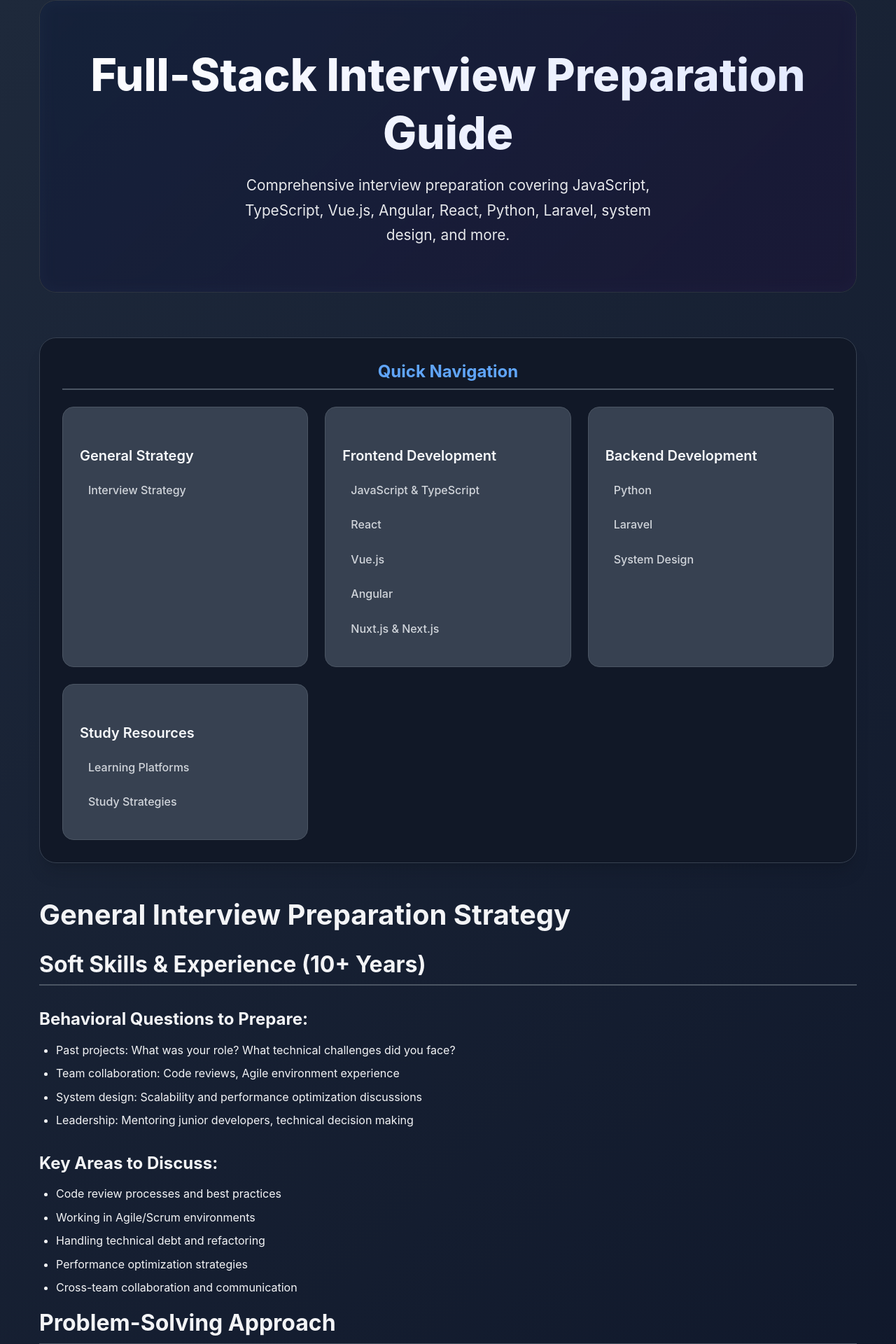
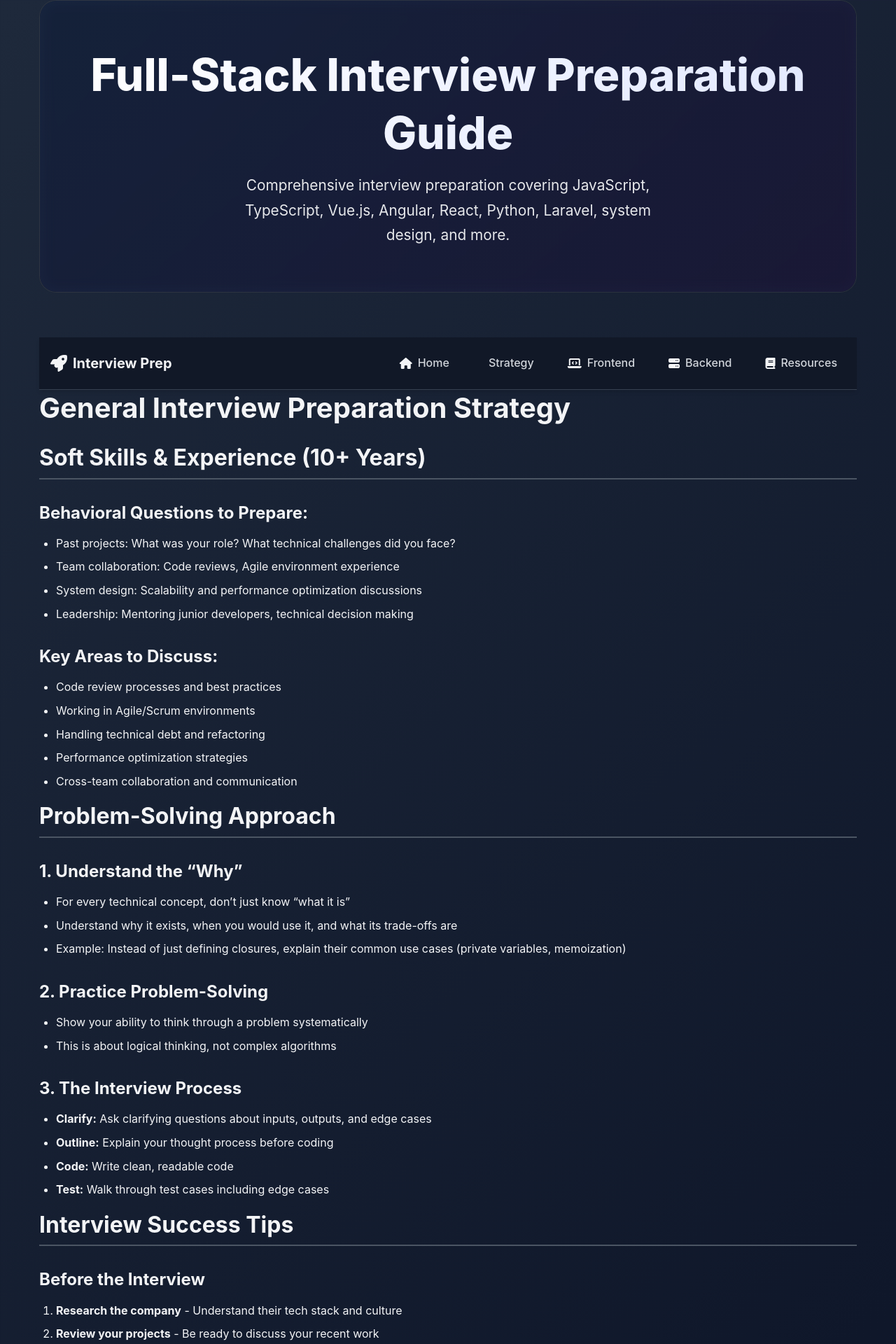
Before and after one commit to saadbinzia/full-stack-interview-preparation, a Jekyll site: the page built from docs/general/interview-strategy.md, in a window 1280 px wide. Shown: the top 1920 px of the page at 70% size. Built offline with Jekyll 4.4.1, drawn with Linux system fonts in a browser that asks for light colours.

Commit message:
Fix navigation: Hide Quick Navigation on subpages, add proper navbar for all pages

```diff
--- a/_layouts/default.html
+++ b/_layouts/default.html
@@ -8,6 +8,9 @@
 
     <!-- CSS -->
     <link rel="stylesheet" href="{{ '/assets/css/style.css' | relative_url }}">
+
+    <!-- Font Awesome for icons -->
+    <link rel="stylesheet" href="https://cdnjs.cloudflare.com/ajax/libs/font-awesome/6.4.0/css/all.min.css">
 
     <!-- Custom styles are handled by style.css -->
 </head>
@@ -20,6 +23,39 @@
             </div>
         </div>
 
+        <!-- Navigation Bar for all pages -->
+        <nav class="navbar">
+            <div class="container">
+                <div class="nav-brand">
+                    <a href="{{ '/' | relative_url }}">
+                        <i class="fas fa-rocket"></i>
+                        <span>Interview Prep</span>
+                    </a>
+                </div>
+                <div class="nav-menu" id="nav-menu">
+                    <a href="{{ '/' | relative_url }}" class="nav-link">
+                        <i class="fas fa-home"></i> Home
+                    </a>
+                    <a href="{{ '/docs/general/interview-strategy/' | relative_url }}" class="nav-link">
+                        <i class="fas fa-target"></i> Strategy
+                    </a>
+                    <a href="{{ '/docs/frontend/' | relative_url }}" class="nav-link">
+                        <i class="fas fa-laptop-code"></i> Frontend
+                    </a>
+                    <a href="{{ '/docs/backend/' | relative_url }}" class="nav-link">
+                        <i class="fas fa-server"></i> Backend
+                    </a>
+                    <a href="{{ '/docs/resources/' | relative_url }}" class="nav-link">
+                        <i class="fas fa-book"></i> Resources
+                    </a>
+                </div>
+                <div class="nav-toggle" id="nav-toggle">
+                    <i class="fas fa-bars"></i>
+                </div>
+            </div>
+        </nav>
+
+        {% unless page.url contains '/docs/' %}
         <nav class="nav">
             <h2>Quick Navigation</h2>
             <div class="nav-grid">
@@ -56,6 +92,7 @@
                 </div>
             </div>
         </nav>
+        {% endunless %}
 
         <main class="content">
             {{ content }}
--- a/assets/css/style.css
+++ b/assets/css/style.css
@@ -104,7 +104,7 @@
   text-align: center;
   color: var(--gray-100);
   margin-bottom: var(--space-16);
-  padding: var(--space-16) 0;
+  padding: var(--space-16);
   position: relative;
   overflow: hidden;
   background: rgba(0, 0, 0, 0.2);
```
Also changed, not shown: other parts of _layouts/default.html (+6 -0 lines).
